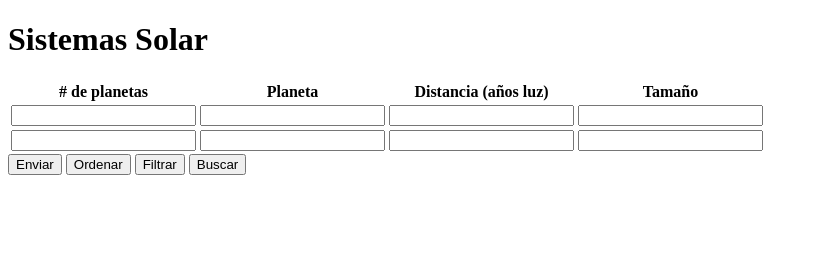
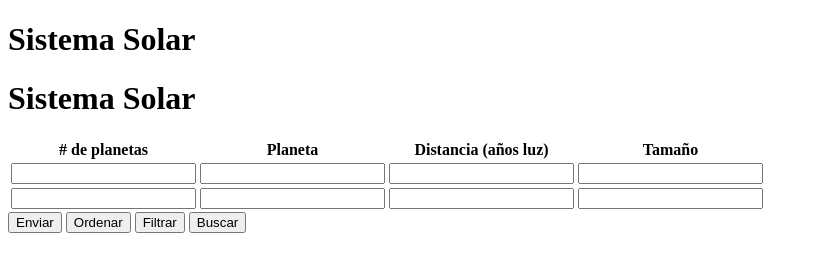
Before and after one commit to AndresTabor/EjercicioPlanetas, a plain HTML site: page index.html in a window 1280 px wide. Shown: the whole page, without its empty margins (0-818 px from the left). Drawn offline with Linux system fonts and the light colour scheme.

Commit message:
Doble titulo de sistema solar

```diff
--- a/index.html
+++ b/index.html
@@ -7,7 +7,8 @@
     <title>Planetas</title>
 </head>
 <body>
-    <h1>Sistemas Solar</h1>
+    <h1>Sistema Solar</h1>
+    <h1>Sistema Solar</h1>
     <table>
         <thead>
             <tr>
```
